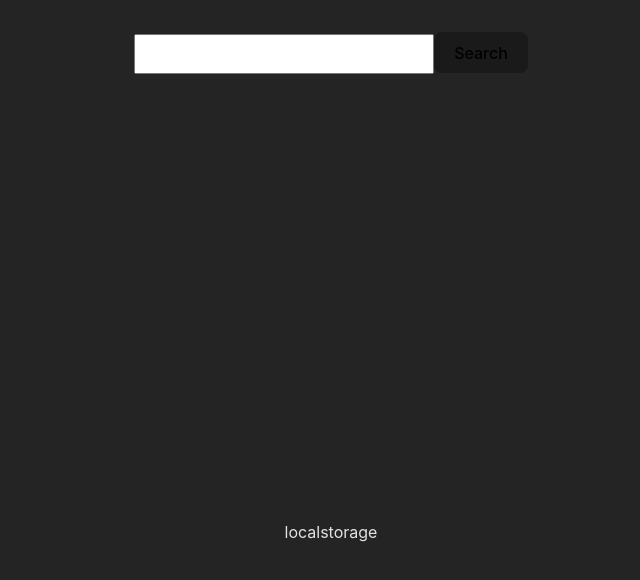
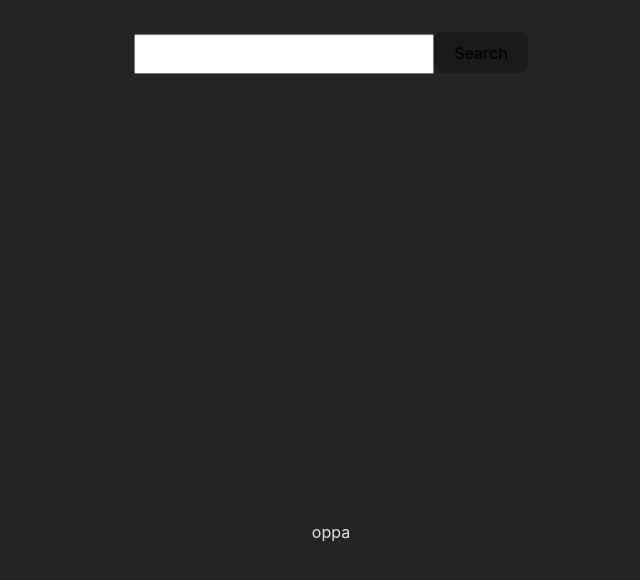
Before and after one commit to noisekov/class-components, a React (Vite) app: page / in a window 1280 px wide. Shown: the top 580 px of the page, without its empty margins (309-949 px from the left). Built offline with nearby package versions, Linux system fonts and the light colour scheme.

Commit message:
feat: change context realization

```diff
--- a/src/App.tsx
+++ b/src/App.tsx
@@ -6,20 +6,16 @@ import React, { Component } from 'react'
 import Serach from './components/Serach'
 import Pokemon from './components/Pokemon'
 
-export const ThemeContext = React.createContext('')
-
 class App extends Component {
     render() {
         return (
             <div className="page">
-                <ThemeContext.Provider value="localstorage">
                 <div className="top">
                     <Serach />
                 </div>
                 <div className="bottom">
                     <Pokemon />
                 </div>
-                </ThemeContext.Provider>
             </div>
         )
     }
--- a/src/components/Pokemon.tsx
+++ b/src/components/Pokemon.tsx
@@ -1,13 +1,11 @@
 /* eslint-disable */
 import React, { Component } from 'react'
-import { ThemeContext } from '../App'
+import { Context } from './Serach'
 
 export default class Pokemon extends Component {
+    static contextType = Context
+
     render() {
-        return (
-            <ThemeContext.Consumer>
-                {(value) => <div>{value}</div>}
-            </ThemeContext.Consumer>
-        )
+        return <div>{this.context}</div>
     }
 }
--- a/src/components/Serach.tsx
+++ b/src/components/Serach.tsx
@@ -1,7 +1,8 @@
 /* eslint-disable */
-import { ThemeContext } from '../App'
+import Pokemon from './Pokemon'
 import './Search.css'
 import React, { Component, SyntheticEvent } from 'react'
+export let Context = React.createContext('oppa')
 
 export default class Serach extends Component {
     async handleSubmit(event: SyntheticEvent) {
```
Lines whose indentation alone changed are shown as unchanged.
